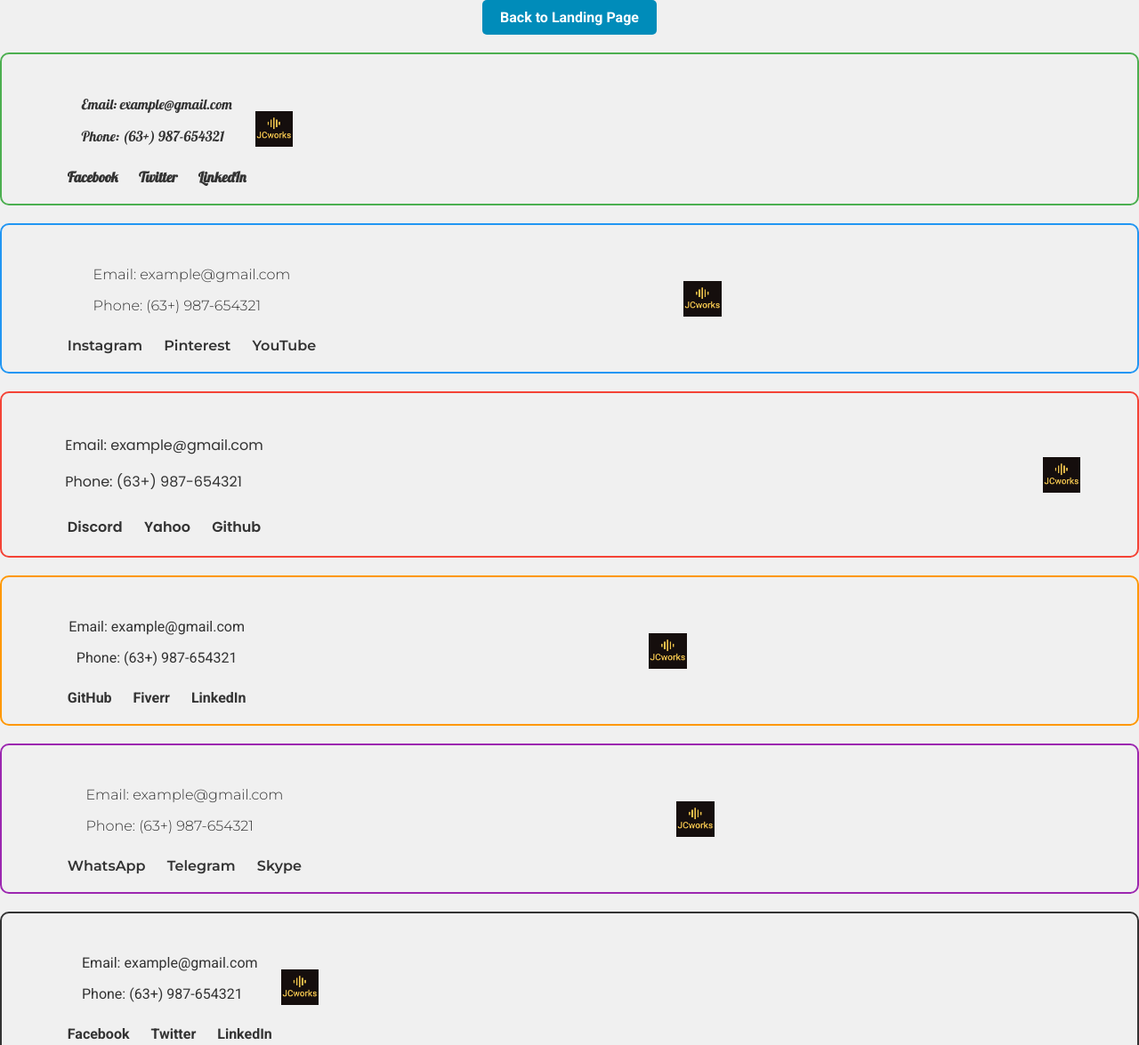
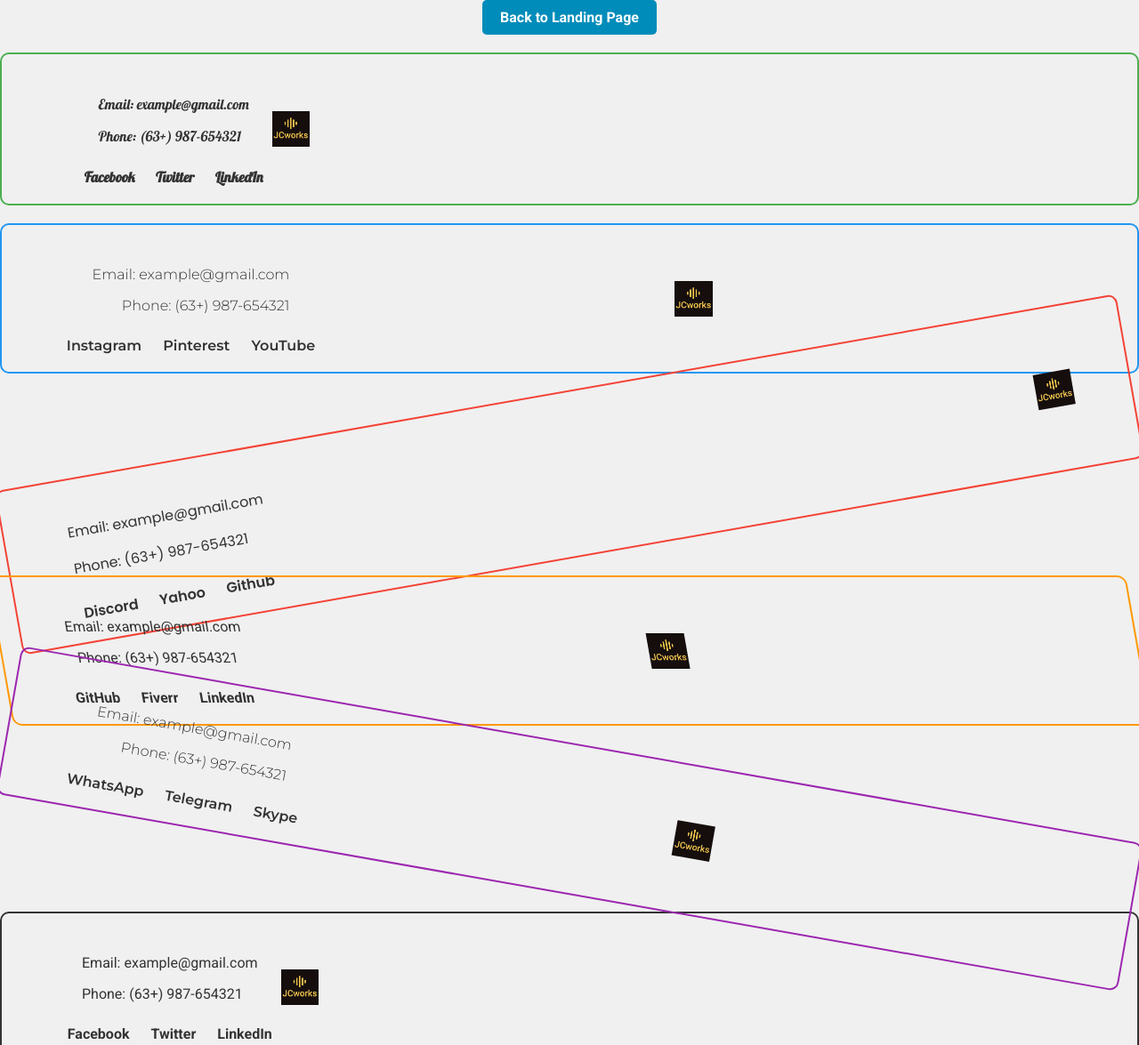
Before and after one commit to forgiatoss/SW3_Chavenia, a plain HTML site: page pages/footer-gallery/index.html in a window 1280 px wide. Shown: the top 1175 px of the page at 89% size. Drawn offline with Linux system fonts and the light colour scheme.

Commit message:
Update style.css

```diff
--- a/pages/footer-gallery/assets/css/style.css
+++ b/pages/footer-gallery/assets/css/style.css
@@ -59,18 +59,24 @@ footer {
     border-color: #4CAF50;
     font-family: 'Lobster', cursive;
     animation: slide-in 2s ease-in-out;
+    text-align: left;
+    padding-left: 20px;
 }
 
 .footer-style-2 {
     border-color: #2196F3;
     font-family: 'Montserrat', sans-serif;
     animation: fade-in 2s ease-in-out;
+    text-align: right;
+    padding-right: 20px;
 }
 
 .footer-style-3 {
     border-color: #f44336;
     font-family: 'Poppins', sans-serif;
     animation: grow 2s ease-in-out;
+    text-align: left;
+    transform: rotate(-10deg);
 }
 
 .footer-style-4 {
@@ -78,12 +84,15 @@ footer {
     font-family: 'Roboto', sans-serif;
     text-align: center;
     animation: slide-up 2s ease-in-out;
+    transform: skewX(10deg);
 }
 
 .footer-style-5 {
     border-color: #9c27b0;
     font-family: 'Montserrat', sans-serif;
     animation: rotate-in 2s ease-in-out;
+    text-align: right;
+    transform: rotate(10deg);
 }
 
 /* Logo Placements */
@@ -184,7 +193,7 @@ footer {
     }
 }
 
-/* Keyframes for animations */
+/* Keyframes for hover animations */
 @keyframes bounce {
     0%, 20%, 50%, 80%, 100% {
         transform: translateY(0);
@@ -241,3 +250,24 @@ footer {
         opacity: 1;
     }
 }
+
+/* Hover Animations */
+.footer-style-1:hover {
+    animation: bounce 2s ease-in-out infinite;
+}
+
+.footer-style-2:hover {
+    animation: shake 1s ease-in-out infinite;
+}
+
+.footer-style-3:hover {
+    animation: spin 2s linear infinite;
+}
+
+.footer-style-4:hover {
+    animation: pulse 2s ease-in-out infinite;
+}
+
+.footer-style-5:hover {
+    animation: fade 2s ease-in-out infinite;
+}
```
